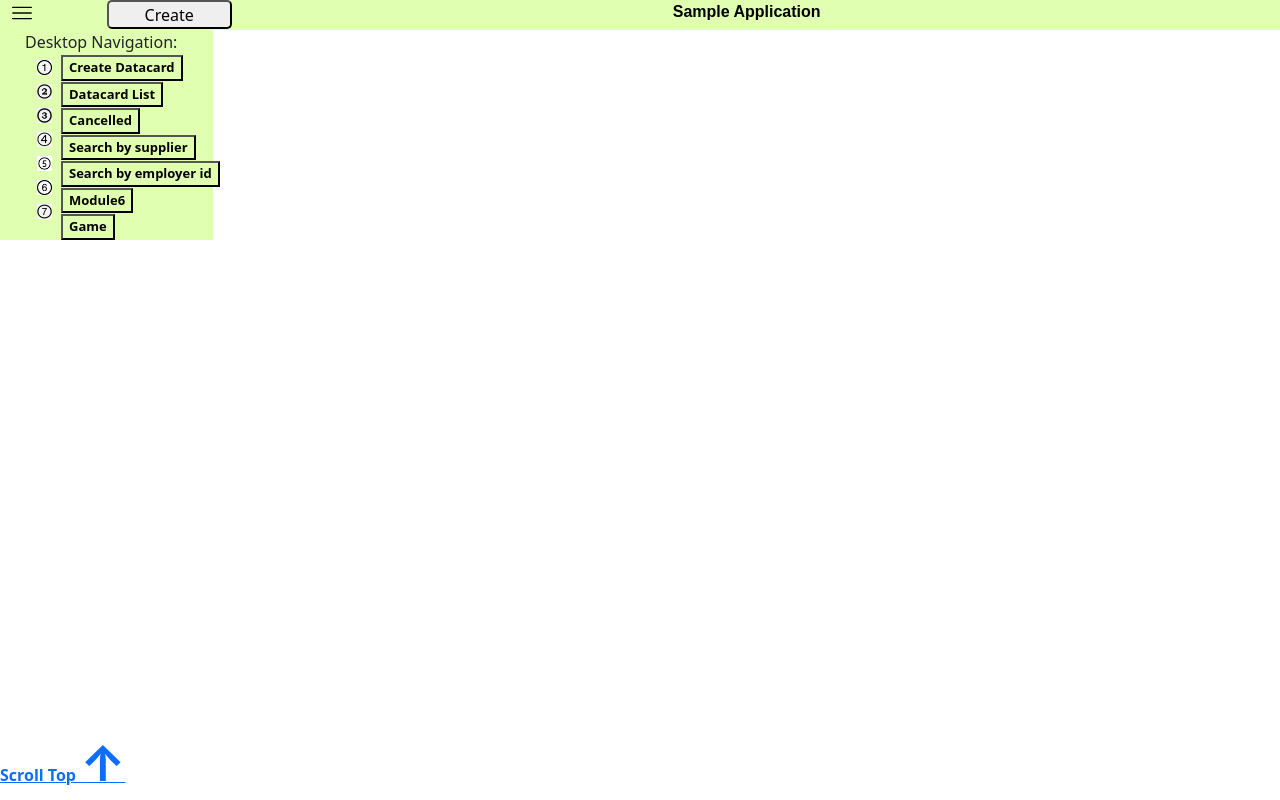
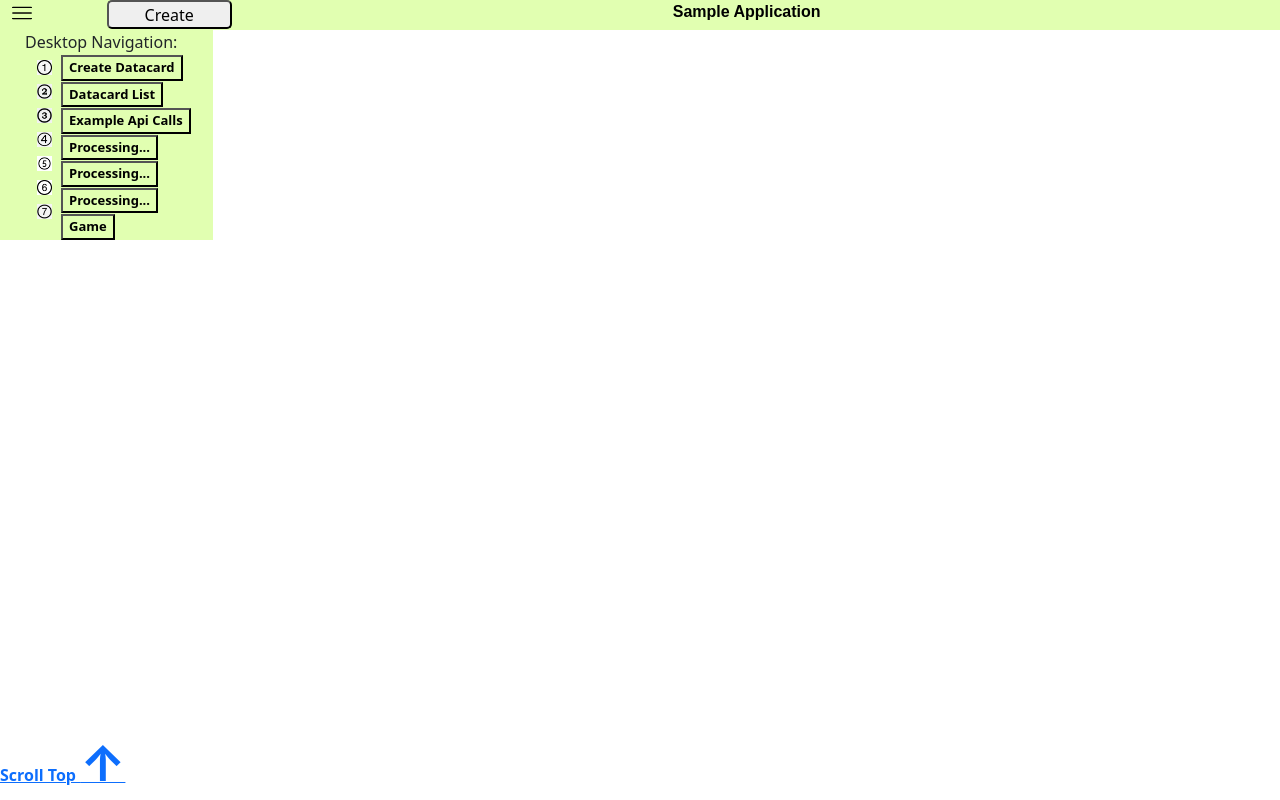
Before and after one commit to Sailaja-Namuduri/demo, a React (Create React App) app: page / in a window 1280 px wide. Built offline with nearby package versions, Linux system fonts and the light colour scheme.

Commit message:
Module3-Menu item Renamed AS Example Api Calls

```diff
--- a/src/GridPage.jsx
+++ b/src/GridPage.jsx
@@ -29,10 +29,10 @@ export const GridPage=({phide,modhide,modhidefun})=>{
                                 <div className="row" onClick={moduleSelected} style={{border:'0px solid cyan'}}>
                                     <NavButton><NavLink to='/create-datacard'><div className="col-sm-2">Create Datacard</div></NavLink></NavButton>
                                     <NavButton><NavLink to='/datacard-list'><div className="col-sm-2">Datacard List</div></NavLink></NavButton>
-                                    <NavButton><NavLink to='/module3'><div className="col-sm-2">Cancelled</div></NavLink></NavButton>
-                                    <NavButton><NavLink to='/module4'><div className="col-sm-2">Search by supplier</div></NavLink></NavButton>
-                                    <NavButton><NavLink to='/module5'><div className="col-sm-2">Search by E-id</div></NavLink></NavButton>
-                                    <NavButton><NavLink to='/module6'><div className="col-sm-2">Module6</div></NavLink></NavButton>
+                                    <NavButton><NavLink to='/api-calls-examples'><div className="col-sm-2">Example Api Calls</div></NavLink></NavButton>
+                                    <NavButton><NavLink to='/module4'><div className="col-sm-2">Processing...</div></NavLink></NavButton>
+                                    <NavButton><NavLink to='/module5'><div className="col-sm-2">Processing...</div></NavLink></NavButton>
+                                    <NavButton><NavLink to='/module6'><div className="col-sm-2">Processing...</div></NavLink></NavButton>
                                     <NavButton><NavLink to='/game'><div className="col-sm-2">Game</div></NavLink></NavButton>
                                 </div>
                             </div>:''
@@ -48,10 +48,10 @@ export const GridPage=({phide,modhide,modhidefun})=>{
 
                                             <div><NavButton><NavLink to='/create-datacard' ><div className="col-sm-10 col-md-10 col-lg-10">Create Datacard</div></NavLink></NavButton></div>
                                             <div><NavButton><NavLink to='/datacard-list' ><div className="col-sm-10 col-md-10 col-lg-10">Datacard List</div></NavLink></NavButton></div>
-                                            <div><NavButton><NavLink to='/module3' ><div className="col-sm-10 col-md-10 col-lg-10">Cancelled</div></NavLink></NavButton></div>
-                                            <div><NavButton><NavLink to='/module4' ><div className="col-sm-10 col-md-10 col-lg-10">Search by supplier</div></NavLink></NavButton></div>
-                                            <div><NavButton><NavLink to='/module5' ><div className="col-sm-10 col-md-10 col-lg-10">Search by employer id</div></NavLink></NavButton></div>
-                                            <div><NavButton><NavLink to='/module6' ><div className="col-sm-10 col-md-10 col-lg-10">Module6</div></NavLink></NavButton></div>
+                                            <div><NavButton><NavLink to='/api-calls-examples' ><div className="col-sm-10 col-md-10 col-lg-10">Example Api Calls</div></NavLink></NavButton></div>
+                                            <div><NavButton><NavLink to='/module4' ><div className="col-sm-10 col-md-10 col-lg-10">Processing...</div></NavLink></NavButton></div>
+                                            <div><NavButton><NavLink to='/module5' ><div className="col-sm-10 col-md-10 col-lg-10">Processing...</div></NavLink></NavButton></div>
+                                            <div><NavButton><NavLink to='/module6' ><div className="col-sm-10 col-md-10 col-lg-10">Processing...</div></NavLink></NavButton></div>
                                             <div><NavButton><NavLink to='/game' ><div className="col-sm-10 col-md-10 col-lg-10">Game</div></NavLink></NavButton></div>
                                         </div>
                                     </div>
@@ -78,7 +78,7 @@ export const GridPage=({phide,modhide,modhidefun})=>{
                                         <Routes>
                                             <Route path='/create-datacard' element={<Module1/>}/>
                                             <Route path='/datacard-list' element={<Module2/>}/>
-                                            <Route path='/module3' element={<Ajax/>}/>
+                                            <Route path='/api-calls-examples' element={<Ajax/>}/>
                                             <Route path='/module4' element={<Module4/>}/>
                                             <Route path='/module5' element={<Module5/>}/>
                                             <Route path='/module6' element={<Module6/>}/>
@@ -93,7 +93,7 @@ export const GridPage=({phide,modhide,modhidefun})=>{
                         <Routes>
                             <Route path='/create-datacard' element={<Module1/>}/>
                             <Route path='/datacard-list' element={<Module2/>}/>
-                            <Route path='/module3' element={<Ajax/>}/>
+                            <Route path='/api-calls-examples' element={<Ajax/>}/>
                             <Route path='/module4' element={<Module4/>}/>
                             <Route path='/module5' element={<Module5/>}/>
                             <Route path='/module6' element={<Module6/>}/>
```
